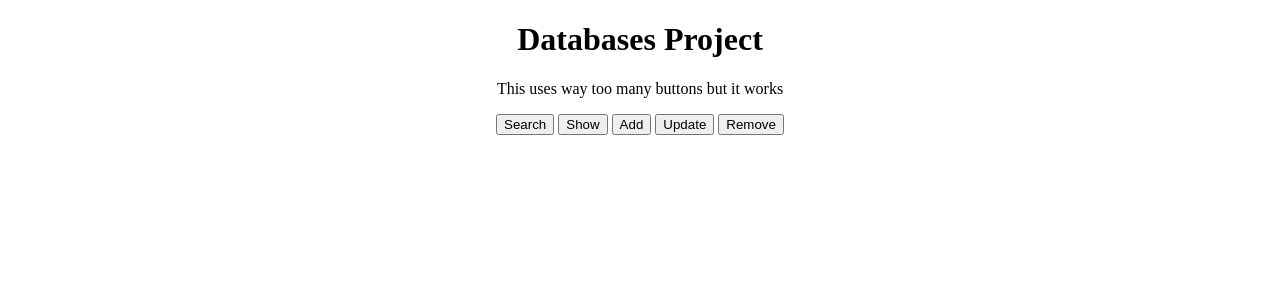
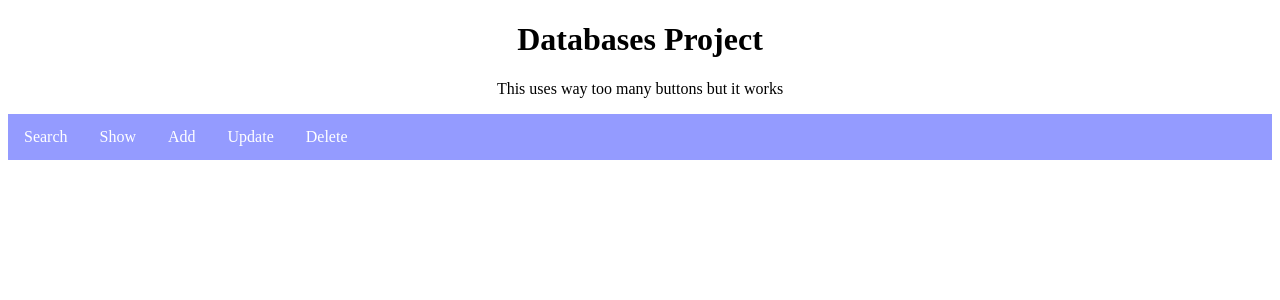
Before and after one commit to MakennaWorley/chess-website-php-DISCONTINUED, a PHP site: page / in a window 1280 px wide. Shown: the top 300 px of the page. Run offline with PHP 8.4, Linux system fonts and the light colour scheme.

Commit message:
Navigation bar working
Navigation bar appears.
Errors:
Other search bars appear and do not clear after another navigation bar item is clicked.
Search bar items do not hide after being clicked again on the navigation bar.
Running queries does not clear the menu bars

```diff
--- a/index.php
+++ b/index.php
@@ -1,6 +1,8 @@
 <!doctype html>
 <html>
 <head>
+    <meta charset="UTF-8">
+    <meta name="viewport" content="width=device-width, initial-scale=1.0">
     <title>Databases Project</title>
     <link rel="stylesheet" href="styles.css">
     <script src="jquery-3.7.1.js"></script>
@@ -9,14 +11,16 @@
 <body class="center">
     <h1>Databases Project</h1>
     <p>This uses way too many buttons but it works</p>
-    <div class="mainMenu">
-        <button onclick="hideShow('.mainMenu','.searchMenu');">Search</button>
-        <button onclick="hideShow('.mainMenu','.showMenu');">Show</button>
-        <button onclick="hideShow('.mainMenu','.addMenu');">Add</button>
-        <button onclick="hideShow('.mainMenu','.updateMenu');">Update</button>
-        <button onclick="hideShow('.mainMenu','.deleteMenu');">Remove</button>
-    </div>
-    <div class="searchMenu">
+    <nav>
+        <ul>
+            <li><a href="#" onclick="hideShow('.mainMenu','.searchMenu');">Search</a></li>
+            <li><a href="#" onclick="hideShow('.mainMenu','.showMenu');">Show</a></li>
+            <li><a href="#" onclick="hideShow('.mainMenu','.addMenu');">Add</a></li>
+            <li><a href="#" onclick="hideShow('.mainMenu','.updateMenu');">Update</a></li>
+            <li><a href="#" onclick="hideShow('.mainMenu','.deleteMenu');">Delete</a></li>
+        </ul>
+    </nav>
+    <div class="searchMenu"> <!-- This is returning the buttons when the query runs...-->
         <button onclick="hideShow('.searchMenu', '.mainMenu')">Back</button>
         <button onclick="query('searchPlayerName')">Search Player</button>
         <button onclick="query('searchGameName')">Search Game</button>
--- a/styles.css
+++ b/styles.css
@@ -33,6 +33,41 @@
     display: none;
 }
 
+/* navigation bar */
+nav {
+    background-color: #949bff;
+    overflow: hidden;
+}
+
+nav ul {
+    list-style-type: none;
+    margin: 0;
+    padding: 0;
+}
+
+nav ul li {
+    float: left;
+}
+
+nav ul li a {
+    display: block;
+    color: white;
+    text-align: center;
+    padding: 14px 16px;
+    text-decoration: none;
+}
+
+nav ul li a:hover {
+    background-color: #ddd;
+    color: black;
+}
+
+@media screen and (max-width: 600px) {
+    nav ul li {
+        float: none;
+    }
+}
+
 /* container */
 .button-container {
     text-align: center;
```
